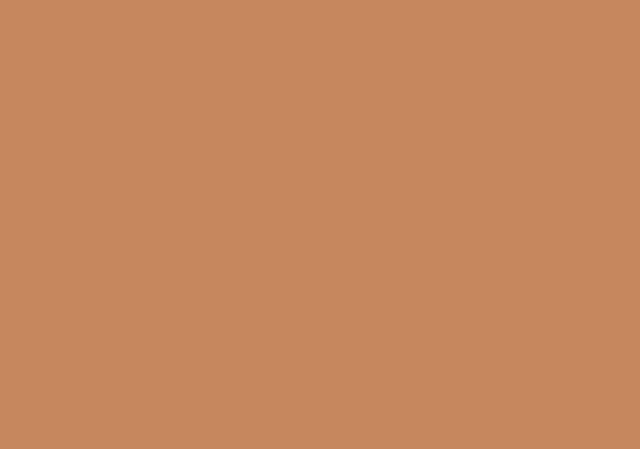
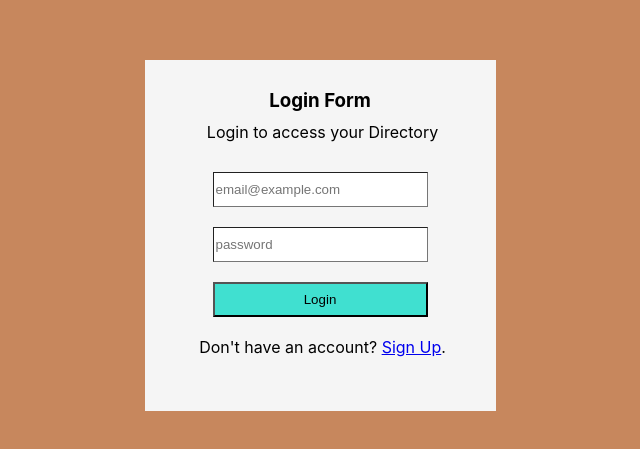
Before and after one commit to mrgunes/directory-app-frontend, a React (Create React App) app: page / in a window 1280 px wide. Shown: the part 165-614 px from the top of the page, without its empty margins (320-960 px from the left). Built offline with nearby package versions, Linux system fonts and the light colour scheme.

Commit message:
Link functionality added some components.

```diff
--- a/src/containers/App.js
+++ b/src/containers/App.js
@@ -5,16 +5,19 @@ import UserCreated from './UserCreated';
 import UserPage from  './UserPage';
 import ContactPage from './ContactPage'
 import ContactView from './ContactView'
+import {Route, Switch} from 'react-router-dom';
 
 function App() {
   return (
     <div className="main">
-      {/* <LoginPage/> */}
-      {/* <SignUp/> */}
-      {/* <UserCreated/> */}
-      {/* <UserPage/> */}
-      {/* <ContactPage/> */}
-      {/* <ContactView/> */}
+      <Switch>
+         <Route exact path="/" component={LoginPage} />
+         <Route path="/signup" component={SignUp} />
+         <Route path="/usercreated" component={UserCreated} />
+         <Route path="/userpage" component={UserPage} />
+         <Route path="/contactpage" component={ContactPage} />
+         <Route path="/contactview" component={ContactView} />
+       </Switch>
     </div>
   );
 }
--- a/src/containers/LoginPage.js
+++ b/src/containers/LoginPage.js
@@ -1,4 +1,5 @@
-import React from 'react'
+import React from 'react';
+import {Link} from 'react-router-dom';
 
 export default function LoginPage() {
     return (
@@ -16,9 +17,9 @@ export default function LoginPage() {
                 </div>
                 <div className='pageMainThree'>
                     <span>
-                        <button>Login</button>
+                        <Link to='/userpage'><button>Login</button></Link>
                     </span>
-                    <p>Don't have an account? <a href='#'>Sign up</a>.</p>
+                    <p>Don't have an account? <Link to='/signup'>Sign Up</Link>.</p>
                 </div>
             </div>
         </div>
--- a/src/containers/SignUp.js
+++ b/src/containers/SignUp.js
@@ -1,5 +1,6 @@
 import React from 'react';
-import '../SignUp.css'
+import '../SignUp.css';
+import {Link} from 'react-router-dom';
 
 export default function SignUp() {
     return (
@@ -20,8 +21,8 @@ export default function SignUp() {
                     </div>
                     <div className='pageMainThreeSignUp'>
                         <span className='button'>
-                            <button>Submit</button>
-                            <button>Cancel</button>
+                            <Link to='/usercreated' className='button'><button>Submit</button></Link>
+                            <Link to='/' className='button'><button>Cancel</button></Link>
                         </span>
                     </div>
                 </div>
--- a/src/containers/UserCreated.js
+++ b/src/containers/UserCreated.js
@@ -1,4 +1,5 @@
 import React from 'react'
+import {Link} from 'react-router-dom';
 
 export default function UserCreated() {
     return (
@@ -10,7 +11,7 @@ export default function UserCreated() {
                     </div>
                     <div className='pageMainThree'>
                         <span>
-                            <button>Return Login</button>
+                            <Link to='/'><button>Return Login</button></Link>
                         </span>
                     </div>
                 </div>
--- a/src/containers/UserPage.js
+++ b/src/containers/UserPage.js
@@ -1,5 +1,6 @@
 import React from 'react';
-import '../MediaQueries.css'
+import '../MediaQueries.css';
+import {Link} from 'react-router-dom';
 
 export default function UserPage() {
     return (
@@ -21,7 +22,7 @@ export default function UserPage() {
                     </div>
                     <div className='pageMainThree'>
                         <span>
-                            <button>Create</button>
+                        <Link to='/contactpage'><button>Create</button></Link>
                         </span>
                     </div>
                 </div>
--- a/src/index.js
+++ b/src/index.js
@@ -2,11 +2,11 @@ import React from 'react';
 import ReactDOM from 'react-dom';
 import './index.css';
 import App from './containers/App';
-
+import {BrowserRouter}  from 'react-router-dom';
 
 ReactDOM.render(
-  <React.StrictMode>
+  <BrowserRouter>
     <App />
-  </React.StrictMode>,
+  </BrowserRouter>,
   document.getElementById('root')
 );
```
